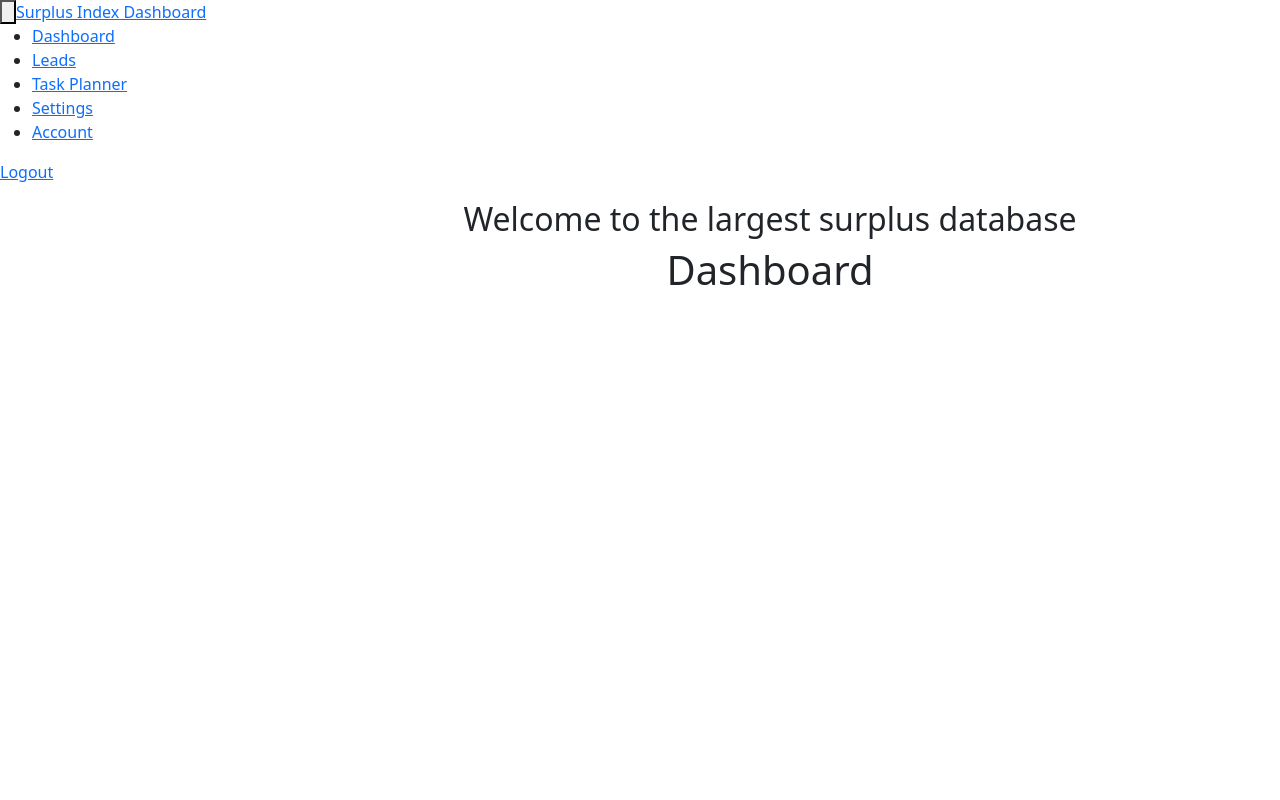
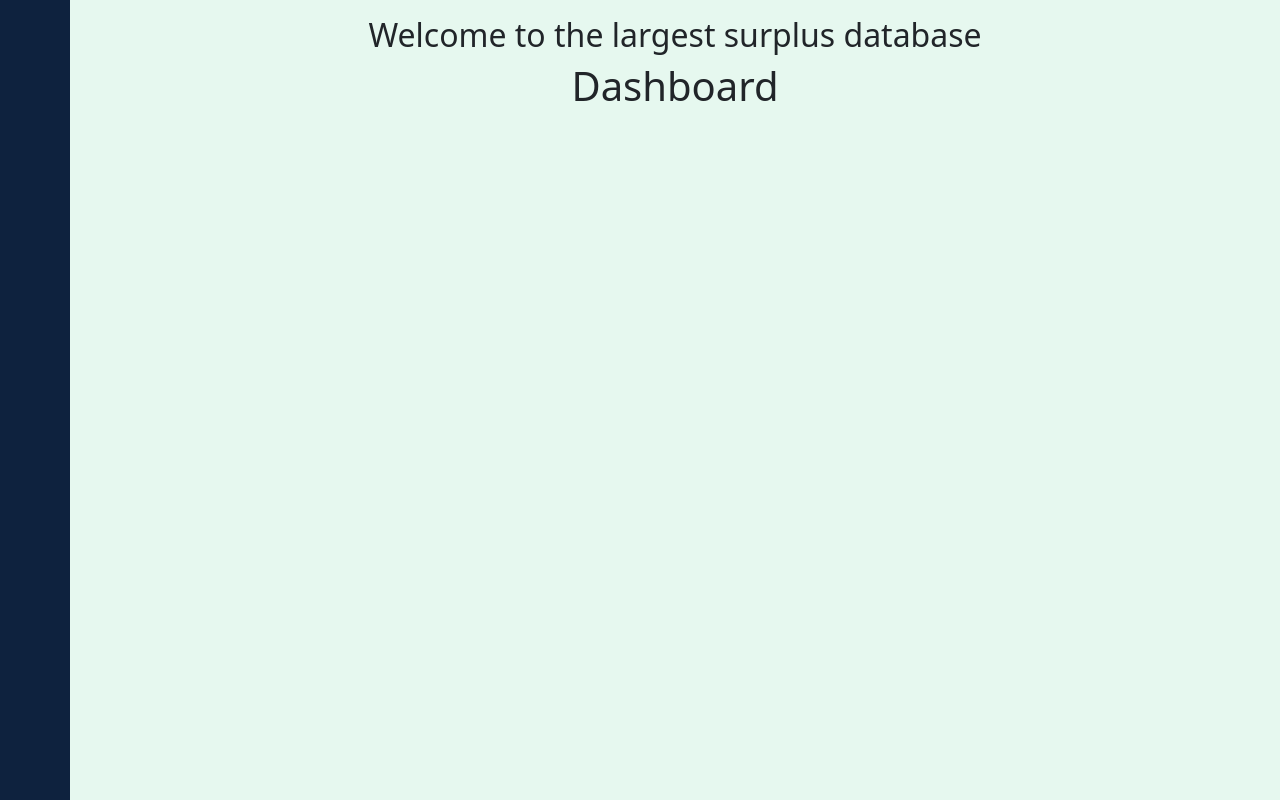
Before and after one commit to obaidulhossain/surplusindex, a Django app: page /dashboard/ in a window 1280 px wide. Run offline with Django 5.2, Linux system fonts and the light colour scheme; some libraries are stand-ins or nearby versions.

Commit message:
20241223-1114AM
Master template updated

```diff
--- a/auction_calendar/static/si_script.js
+++ b/auction_calendar/static/si_script.js
@@ -0,0 +1,4 @@
+const hamburger = document.querySelector("#toggle-btn");
+hamburger.addEventListener("click", function () {
+    document.querySelector("#sidebar").classList.toggle("expand");
+})
--- a/auction_calendar/static/si_style.css
+++ b/auction_calendar/static/si_style.css
@@ -1,52 +1,142 @@
-.sidenav {
-    height: 100%;
-    width: 260px;
-    position: fixed;
-    z-index: 1;
-    top: 0;
-    left: 0;
-    background-color: #23333f;
-    overflow-x: hidden;
-    padding-top: 20px;
+@import url('https://fonts.googleapis.com/css2?family=poppins:wght@400;600&display=swap');
+
+::after::before {
+    box-sizing: border-box;
+    margin: 0;
+    padding: 0;
 }
 
-.sidenav a {
+a {
     text-decoration: none;
-    font-size: 20px;
-    display: block;
-    padding: 12px;
-    color: #c5c5c5;
 }
 
-.sidenav a:hover {
-    color: #04AA6D;
-    background-color: #17222a;
-    border: 2px solid;
+li {
+    list-style: none;
 }
 
-.activea {
-    background-color: #04AA6D;
-    color: #23333f;
+h1 {
+    font-weight: 600;
+    font-size: 1.5rem;
 }
 
-.activea a:hover {
-    color: #23333f;
+body {
+    font-family: 'popping', sans-serif;
+}
+
+.wrapper {
+    display: flex;
 }
 
 .main {
-    margin-left: 260px;
-    /* Same as the width of the sidenav */
-    font-size: 28px;
-    /* Increased text to enable scrolling */
-    padding: 0px 10px;
+    min-height: 100vh;
+    width: 100%;
+    overflow: hidden;
+    transition: all 0.35s ease-in-out;
+    background-color: #e6f8ef;
 }
 
-@media screen and (max-height: 450px) {
-    .sidenav {
-        padding-top: 15px;
-    }
+#sidebar {
+    width: 70px;
+    min-width: 70px;
+    z-index: 1000;
+    transition: all 0.25s ease-in-out;
+    display: flex;
+    flex-direction: column;
+    background-color: #0e223e;
+}
 
-    .sidenav a {
-        font-size: 18px;
-    }
+#sidebar.expand {
+    width: 260px;
+    min-width: 260px;
+
 }
+
+#toggle-btn {
+    background-color: transparent;
+    cursor: pointer;
+    border: 0;
+    padding: 1rem 1.5rem;
+}
+
+#toggle-btn i {
+    font-size: 1.5rem;
+    color: #fff;
+}
+
+.sidebar-logo {
+    margin: auto 0;
+}
+
+.sidebar-logo a {
+    color: #fff;
+    font-size: 1.15rem;
+    font-weight: 600;
+}
+
+#sidebar:not(.expand) .sidebar-logo,
+#sidebar:not(.expand) a.sidebar-link span {
+    display: none;
+}
+
+.sidebar-nav {
+    padding: 2rem 0;
+    flex: 1 1 auto;
+}
+
+a.sidebar-link {
+    padding: .625rem 1.625rem;
+    color: #fff;
+    display: block;
+    font-size: 0.9rem;
+    white-space: nowrap;
+    border-left: 3px solid transparent;
+}
+
+.sidebar-link i {
+    font-size: 1.1rem;
+    margin-right: .75rem;
+}
+
+a.sidebar-link:hover {
+    background-color: rgba(255, 255, 255, .075);
+    border-left: 3px solid #3b7ddd;
+}
+
+.sidebar-item {
+    position: relative;
+}
+
+#sidebar:not(.expand) .sidebar-item .sidebar-dropdown {
+    position: absolute;
+    top: 0;
+    left: 70px;
+    background-color: #0e2238;
+    padding: 0;
+    min-width: 15rem;
+    display: none;
+}
+
+#sidebar:not(.expand) .sidebar-item:hover .has-dropdown+.sidebar-dropdown {
+    display: block;
+    max-height: 15em;
+    width: 100%;
+    opacity: 1;
+}
+
+#sidebar.expand .sidebar-link[data-bs-toggle="collapse"]::after {
+    border: solid;
+    border-width: 0 .075rem .075rem 0;
+    content: "";
+    display: inline-block;
+    padding: 2px;
+    position: absolute;
+    right: 1.5rem;
+    top: 1.4rem;
+    transform: rotate(-135deg);
+    transition: all .2s ease-out;
+}
+
+#sidebar.expand .sidebar-link[data-bs-toggle="collapse"].collapsed::after {
+    transform: rotate(45deg);
+    transition: all .2s ease-out;
+}
--- a/auction_calendar/templates/master.html
+++ b/auction_calendar/templates/master.html
@@ -14,7 +14,7 @@
     <div class="wrapper">
         <aside id="sidebar">
             <div class="d-flex">
-                <button id="toogle_btn" type="button">
+                <button id="toggle-btn" type="button">
                     <i class="lni lni-shield-dollar"></i>
                 </button>
                 <div class="sidebar-logo">
@@ -117,7 +117,7 @@
     <script src="https://cdn.jsdelivr.net/npm/bootstrap@5.0.2/dist/js/bootstrap.bundle.min.js"
         integrity="sha384-MrcW6ZMFYlzcLA8Nl+NtUVF0sA7MsXsP1UyJoMp4YLEuNSfAP+JcXn/tWtIaxVXM"
         crossorigin="anonymous"></script>
-    <script src="{% static 'si_script.js'%}"></script>
+    <script src="{% static 'si_script.js' %}"></script>
 
 </body>
 
--- a/auction_calendar/urls.py
+++ b/auction_calendar/urls.py
@@ -2,7 +2,6 @@ from django.urls import path
 from . import views
 
 urlpatterns = [
-    path('dashboard1/', views.dashboard1, name='dashboard1'),
     path('auction_calendar/', views.auction_calendar, name='auction_calendar'),
     path('',views.client_access, name='client_access'),
     path('dashboard/',views.dashboard, name='dashboard'),
--- a/auction_calendar/views.py
+++ b/auction_calendar/views.py
@@ -6,11 +6,6 @@ from django.template import loader
 def auction_calendar (request):
     template = loader.get_template('auction_calendar.html')
     return HttpResponse(template.render())
-
-def dashboard1 (request):
-    template = loader.get_template('dashboard1.html')
-    return HttpResponse(template.render())
-
 def client_access (request):
     template = loader.get_template('client_access.html')
     return HttpResponse(template.render())
```
Also changed, not shown: auction_calendar/templates/dashboard1.html (deleted, +0 -38 lines).
